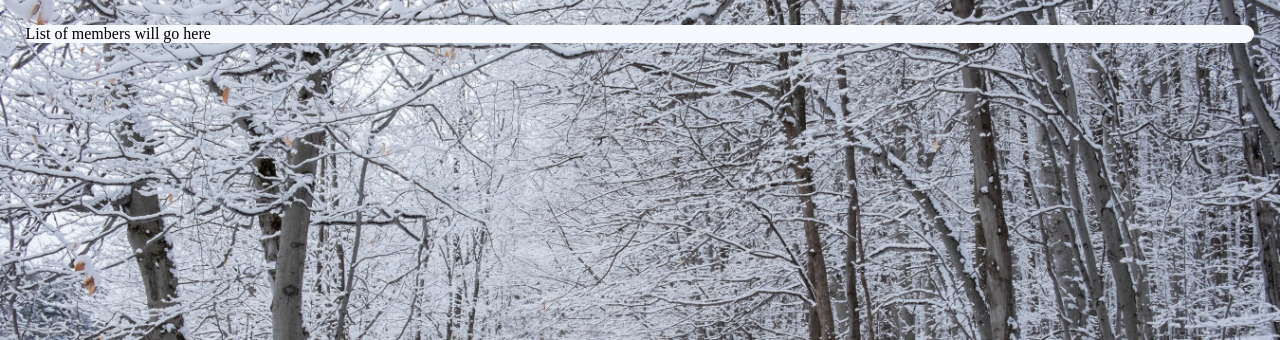
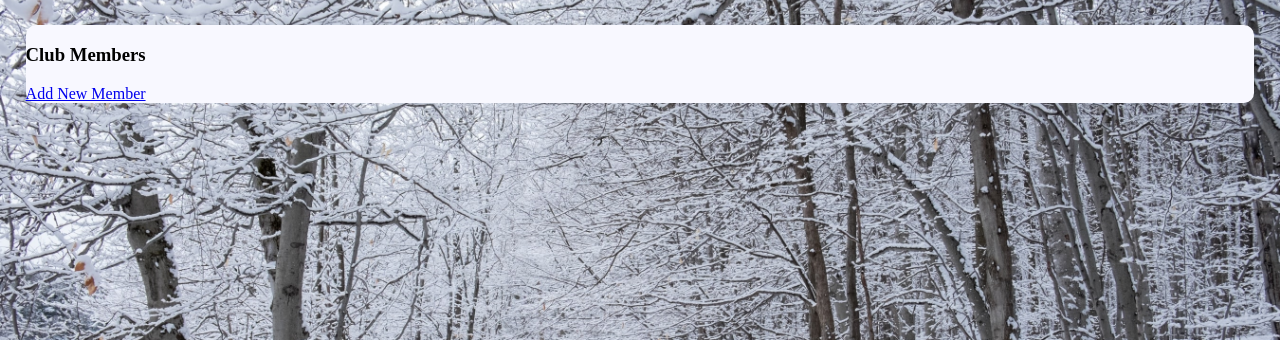
Before and after one commit to Stanhoucke/gym_web_app, a Flask app: page /members in a window 1280 px wide. Shown: the part 80-420 px from the top of the page. Run offline with Flask 2, Linux system fonts and the light colour scheme; data that the repository does not hold is empty; some libraries are stand-ins or nearby versions.

Commit message:
added content to members index page

```diff
--- a/app/templates/members/index.html
+++ b/app/templates/members/index.html
@@ -1,5 +1,22 @@
 {% extends "base.html" %}
 
 {% block content %}
-    List of members will go here
+    <h3>Club Members</h3>
+    <a href="/members/new">Add New Member</a>
+
+    {% for member in members %}
+        <div class="memebr">
+            <div class="member-name">
+                <a href="/members/{{member.id}}"> {{ member.full_name() }}</a>
+            </div>
+            <div class="member-details">
+                <span>{{ member.age }}</span>
+                <span>{{ member.gender}} </span>
+            </div>
+            <div class="member-edit">
+                <a href="/members/{{member.id}}/edit">Edit Member</a>
+            </div>
+        </div>
+    {% endfor %}
+
 {% endblock %}
```
